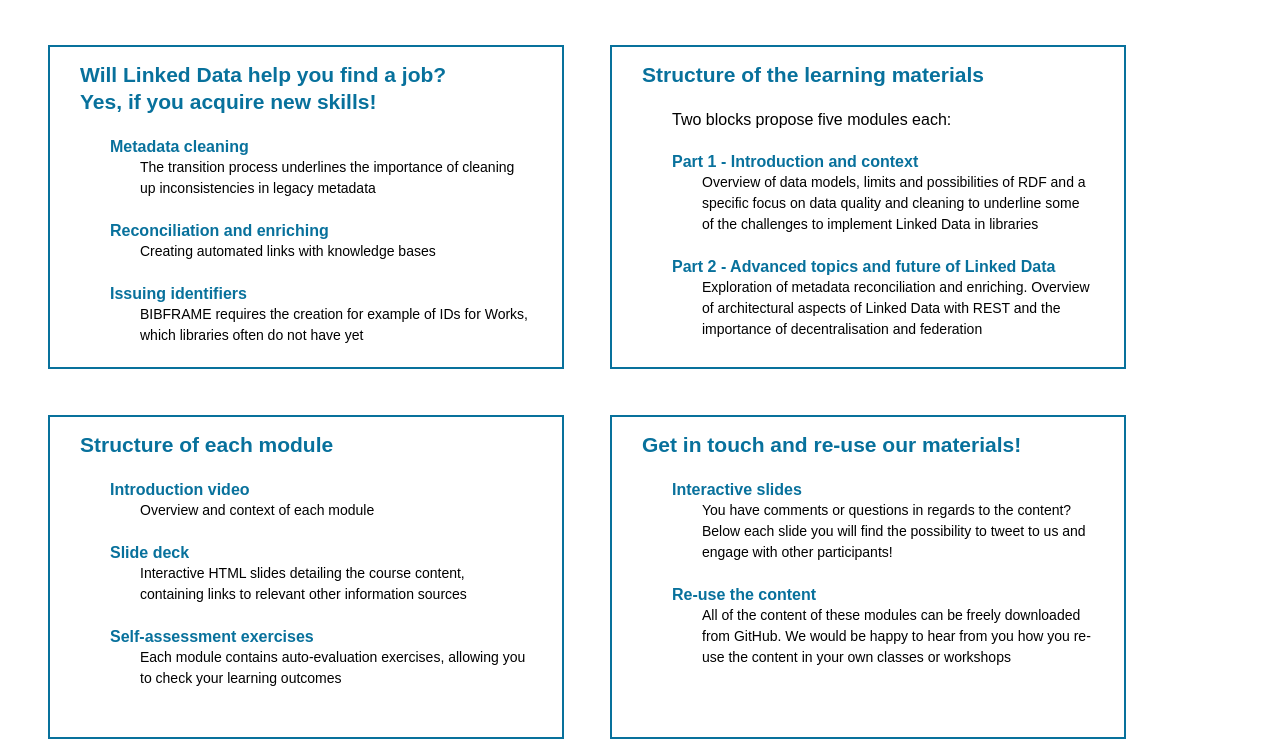
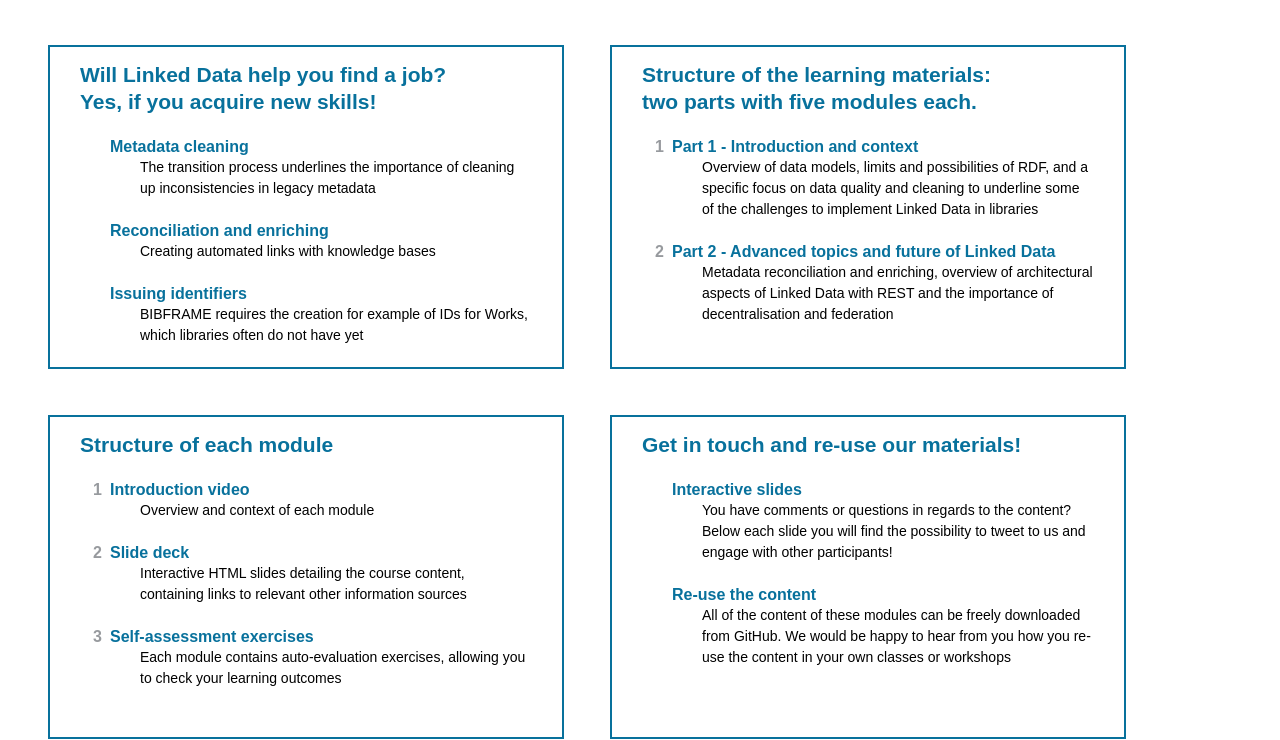
Before and after one commit to FreeYourMetadata/LinkedDataForLibrarians, a website: page introduction/index.html in a window 1280 px wide. Shown: the part 2906-3646 px from the top of the page. Drawn offline with Linux system fonts and the light colour scheme; a script that the page names is missing; a web font is replaced by a local one.

Commit message:
Fit structure slides.

```diff
--- a/introduction/index.html
+++ b/introduction/index.html
@@ -270,26 +270,25 @@ which libraries often do not have yet</li></ul></li>
 </div>
 
 <div class="slide" id="approach">
-<h2>Structure of the learning materials
-</h2>
-<p>Two blocks propose five modules each:</p>
-<ul>
+  <h2>Structure of the learning materials:<br>
+  two parts with five modules each.</h2>
+  <ol>
   <li>Part 1 - Introduction and context
-  <ul><li>Overview of data models, limits and possibilities of RDF
+  <ul><li>Overview of data models, limits and possibilities of RDF,
   and a specific focus on data quality and cleaning
-  to underline some of the challenges to implement Linked Data
+  to underline some of the challenges to implement Linked Data
   in libraries</li></ul></li>
   <li>Part 2 - Advanced topics and future of Linked Data
-    <ul><li>Exploration of metadata reconciliation and enriching. Overview of
+    <ul><li>Metadata reconciliation and enriching, overview of
     architectural aspects of Linked Data with REST and the importance of
     decentralisation and federation
     </li></ul></li>
-  </ul>
+  </ol>
   </div>
 
 <div class="slide" id="module">
 <h2>Structure of each module</h2>
-<ul>
+<ol>
 <li>Introduction video
 <ul><li>Overview and context of each module
 </li></ul></li>
@@ -299,7 +298,7 @@ containing links to relevant other information sources</li></ul></li>
 <li>Self-assessment exercises
 <ul><li>Each module contains auto-evaluation exercises, allowing you
 to check your learning outcomes</li></ul></li>
-</ul>
+</ol>
 </div>
 
 <div class="slide" id="feedback">
```
